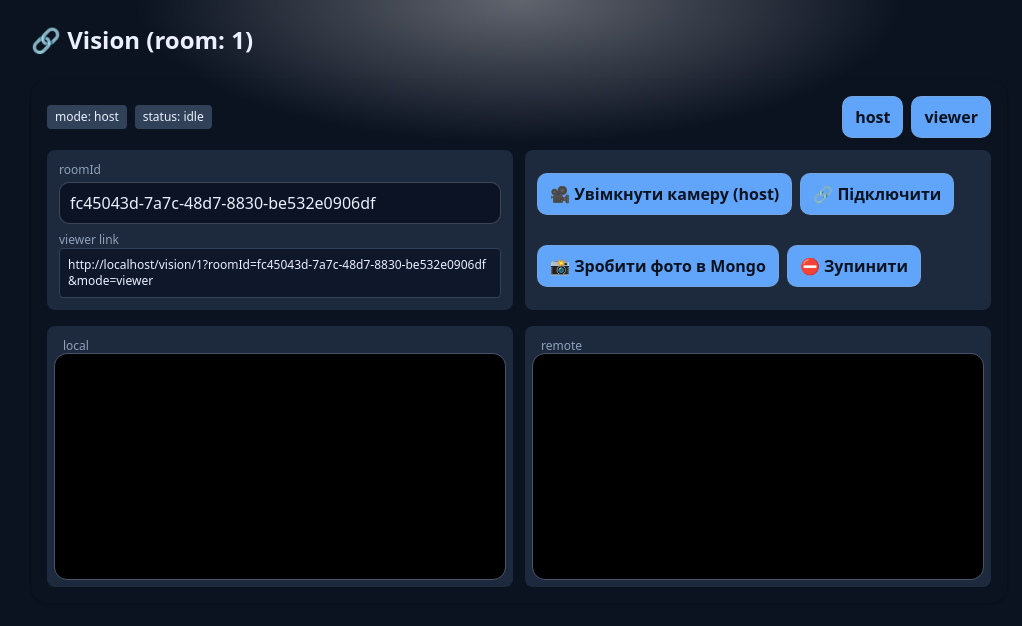
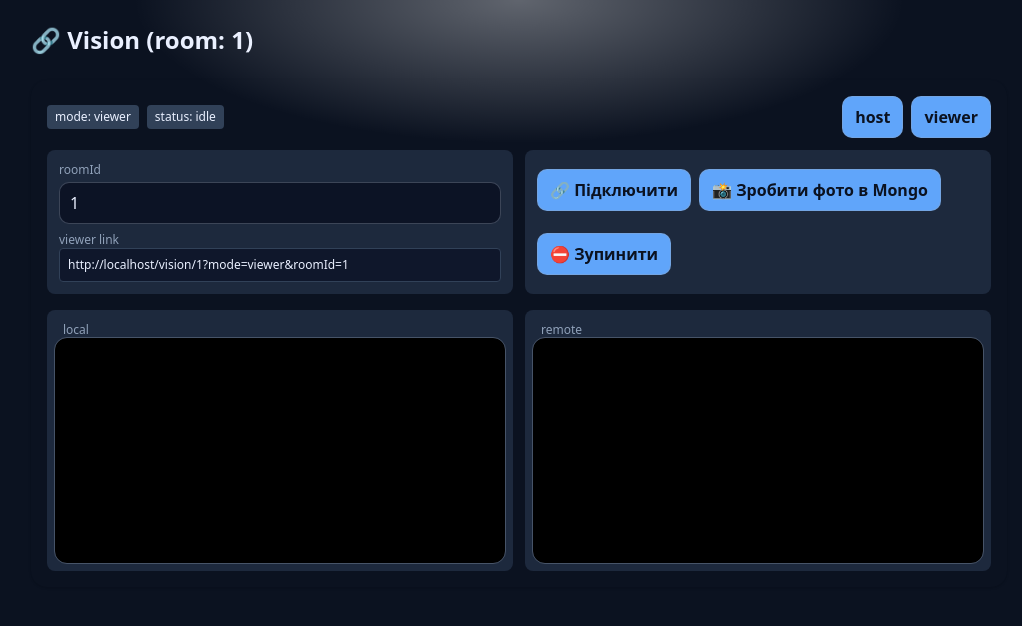
Before and after one commit to Stas-prog/Dim-Svitla-Love-Dobra, a Next.js app: page /vision/1 in a window 1280 px wide. Shown: the top 626 px of the page, without its empty margins (121-1143 px from the left). Built offline with nearby package versions, Linux system fonts and the light colour scheme.

Commit message:
22 commit

```diff
--- a/src/app/vision/[id]/page.tsx
+++ b/src/app/vision/[id]/page.tsx
@@ -1,21 +1,22 @@
-'use client';
+import React from "react";
+import Vision from "@/components/Vision";
+import '../vision-theme.css'
 
-import React, { use } from 'react';
-import Vision from '@/components/Vision';
-import '../vision-theme.css'; // <— додаємо (з урахуванням відносного шляху)
+export default function VisionRoomPage({
+    params,
+    searchParams,
+}: {
+    params: Promise<{ id: string }>;
+    searchParams: Promise<{ mode?: string }>;
+}) {
+    const p = React.use(params);
+    const sp = React.use(searchParams);
 
-type Props = {
-    params: Promise<{ id: string }>;
-    searchParams: Promise<{ mode?: 'host' | 'viewer' }>;
-};
-
-export default function VisionLinkedPage(p: Props) {
-    const { id } = use(p.params);
-    const s = use(p.searchParams);
-    const initialMode = (s.mode === 'host' || s.mode === 'viewer') ? s.mode : 'viewer';
+    const id = p.id;
+    const initialMode = sp.mode === "host" || sp.mode === "viewer" ? (sp.mode as "host" | "viewer") : "viewer";
 
     return (
-        <main className="vision-ui min-h-screen">
+        <main className="vision-ui min-h-screen bg-slate-950 text-slate-100">
             <div className="max-w-5xl mx-auto p-4 sm:p-6">
                 <h1 className="text-2xl font-bold mb-3">🔗 Vision (room: {id})</h1>
                 <Vision initialRoomId={id} initialMode={initialMode} />
--- a/src/components/Vision.tsx
+++ b/src/components/Vision.tsx
@@ -6,6 +6,11 @@ import { getClientId } from "@/lib/clientId";
 
 type Mode = "host" | "viewer";
 
+type VisionProps = {
+    initialRoomId?: string;
+    initialMode?: Mode;
+};
+
 function genId() {
     if (typeof crypto !== "undefined" && "randomUUID" in crypto) {
         return crypto.randomUUID();
@@ -13,13 +18,14 @@ function genId() {
     return `${Date.now()}-${Math.random().toString(16).slice(2)}`;
 }
 
-export default function Vision() {
-    const [mode, setMode] = useState<Mode>("host");
-    const [roomId, setRoomId] = useState<string>("");
+export default function Vision({ initialRoomId, initialMode }: VisionProps) {
+    // 1) базові стейти з урахуванням пропсів (щоб SSR/CSR збігались)
+    const [mode, setMode] = useState<Mode>(initialMode ?? "host");
+    const [roomId, setRoomId] = useState<string>(initialRoomId ?? "");
     const [status, setStatus] = useState<"idle" | "connecting" | "connected" | "error">("idle");
     const [err, setErr] = useState<string>("");
 
-    // 💡 нове: контроль монтажу та окремий стейт для посилання
+    // hydration-сейф посилання
     const [mounted, setMounted] = useState(false);
     const [viewerHref, setViewerHref] = useState<string>("");
 
@@ -30,34 +36,35 @@ export default function Vision() {
     const localVideoRef = useRef<HTMLVideoElement | null>(null);
     const remoteVideoRef = useRef<HTMLVideoElement | null>(null);
 
-    useEffect(() => {
-        setMounted(true);
-    }, []);
+    useEffect(() => { setMounted(true); }, []);
 
-    // Ініціалізація з URL (mode/roomId) + автогенерація roomId якщо порожній
+    // 2) Підхопити з URL лише те, чого нема у пропсах
     useEffect(() => {
         if (!mounted) return;
 
         clientIdRef.current = getClientId();
 
         const url = new URL(window.location.href);
-        const qpMode = (url.searchParams.get("mode") as Mode) || "host";
+
+        if (initialMode == null) {
+            const qpMode = (url.searchParams.get("mode") as Mode) || mode;
+            setMode(qpMode);
+        }
+        if (!initialRoomId) {
             const qpId = url.searchParams.get("roomId");
-
-        setMode(qpMode);
-
             if (qpId) {
                 setRoomId(qpId);
             } else {
                 const id = genId();
                 setRoomId(id);
                 url.searchParams.set("roomId", id);
-            if (!url.searchParams.get("mode")) url.searchParams.set("mode", qpMode);
+                if (!url.searchParams.get("mode")) url.searchParams.set("mode", initialMode ?? mode);
                 window.history.replaceState({}, "", url.toString());
             }
-    }, [mounted]);
+        }
+    }, [mounted]); // eslint-disable-line
 
-    // Оновлюємо viewerHref ТІЛЬКИ на клієнті, після монтажу
+    // 3) Формувати viewerHref тільки на клієнті
     useEffect(() => {
         if (!mounted) return;
         try {
@@ -147,22 +154,14 @@ export default function Vision() {
                     const res = await fetch("/api/webrtc/offer", {
                         method: "POST",
                         headers: { "content-type": "application/json" },
-                        body: JSON.stringify({
-                            roomId: id,
-                            offer: data,
-                            from: clientIdRef.current,
-                        }),
+                        body: JSON.stringify({ roomId: id, offer: data, from: clientIdRef.current }),
                     });
                     if (!res.ok) throw new Error("offer save failed");
                 } else if ((data as any).type === "answer") {
                     const res = await fetch("/api/webrtc/answer", {
                         method: "POST",
                         headers: { "content-type": "application/json" },
-                        body: JSON.stringify({
-                            roomId: id,
-                            answer: data,
-                            from: clientIdRef.current,
-                        }),
+                        body: JSON.stringify({ roomId: id, answer: data, from: clientIdRef.current }),
                     });
                     if (!res.ok) throw new Error("answer save failed");
                 } else if ((data as any).candidate) {
@@ -298,11 +297,7 @@ export default function Vision() {
                         placeholder="auto-generated"
                     />
                     <div className="text-xs text-slate-400 mt-2">viewer link</div>
-                    {/* suppressHydrationWarning, і поки не mounted — показуємо стабільний плейсхолдер */}
-                    <div
-                        className="break-all text-xs bg-slate-900 rounded p-2 border border-slate-700"
-                        suppressHydrationWarning
-                    >
+                    <div className="break-all text-xs bg-slate-900 rounded p-2 border border-slate-700" suppressHydrationWarning>
                         {mounted ? (viewerHref || "—") : "—"}
                     </div>
                 </div>
```
Lines whose indentation alone changed are shown as unchanged.
